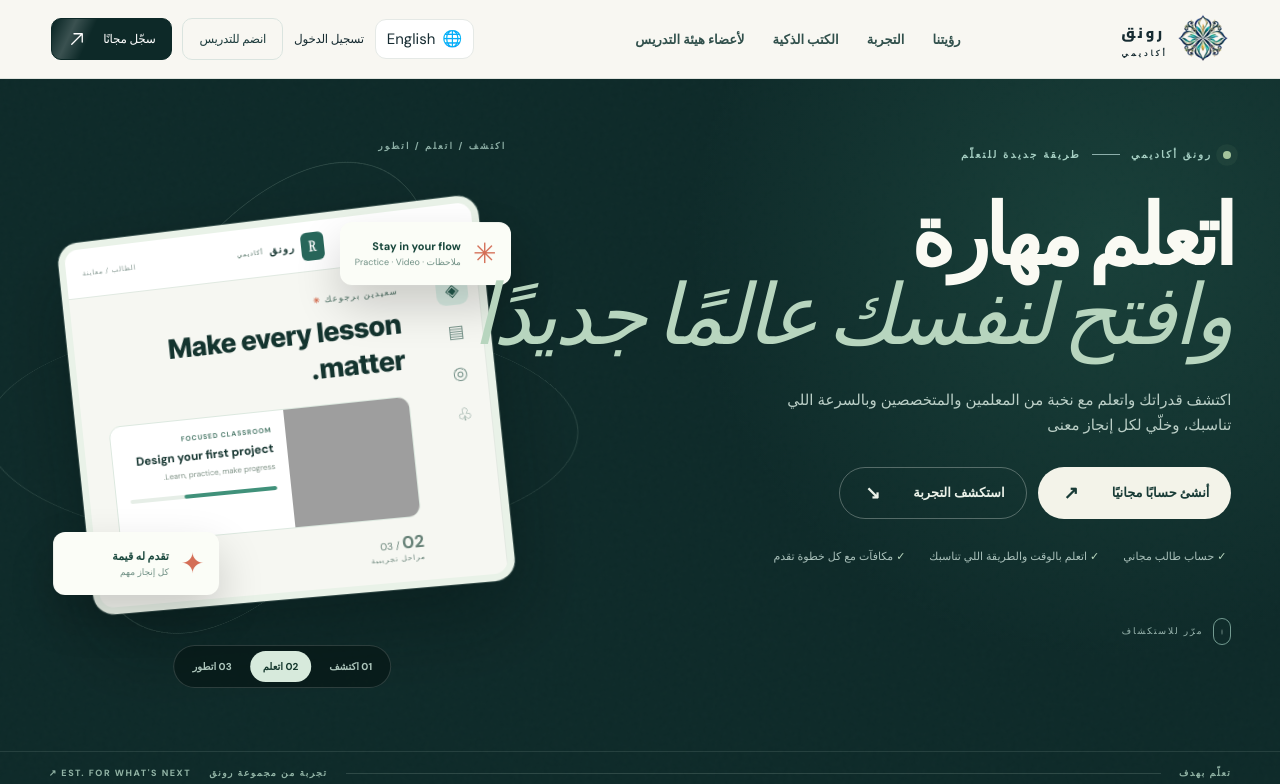
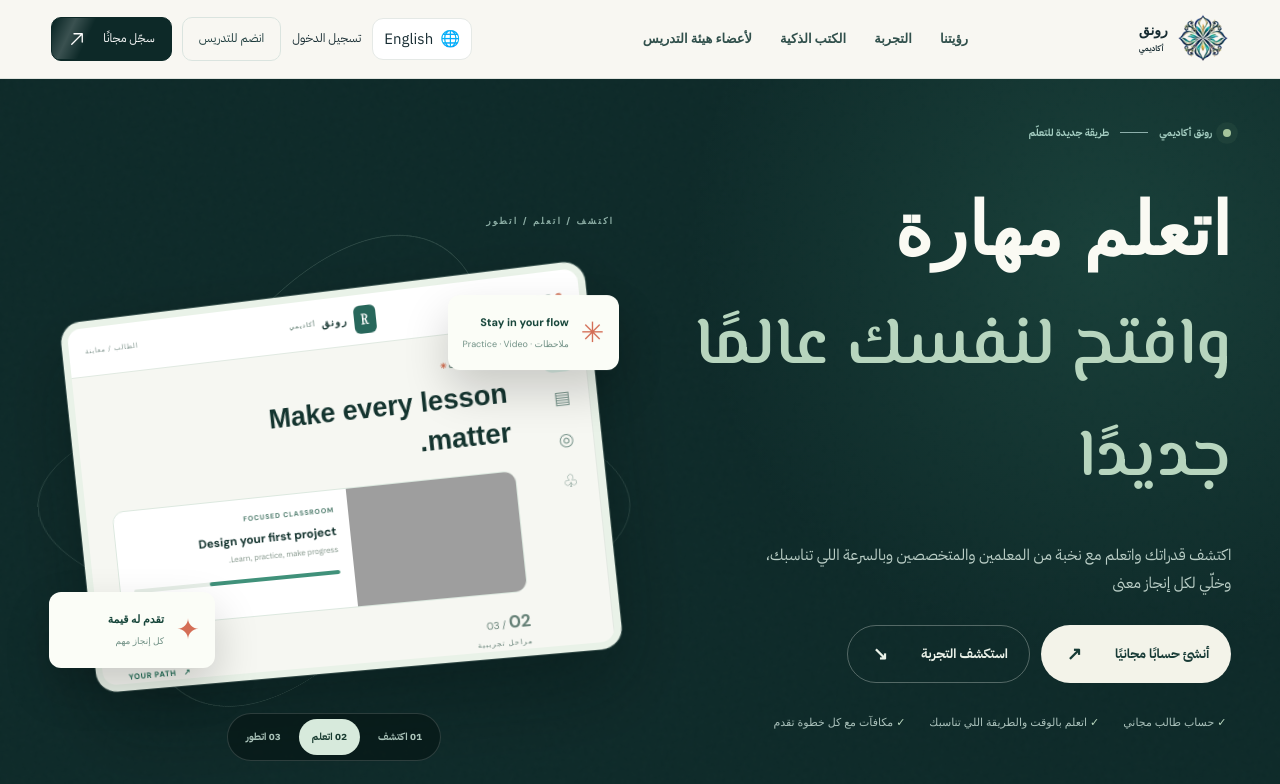
Before and after one commit to altaqawy/rawnak-academy, a plain HTML site: page index.html in a window 1280 px wide. Shown: the top 784 px of the page. Drawn offline with Linux system fonts and the light colour scheme; grey boxes are pictures that could not be loaded; a web font is replaced by a local one.

Commit message:
Apply premium Arabic font pairing to Rawnak Academy
* Introduce premium Arabic font pairing with role-based typography

* Load Alexandria, IBM Plex Sans Arabic and El Messiri instead of Cairo

* Fix large Arabic hero and editorial accents with legacy important styles

```diff
--- a/academy-i18n.css
+++ b/academy-i18n.css
@@ -12,15 +12,14 @@
 .academy-lang-toggle:focus-visible{outline:3px solid var(--brand,#c75a45);outline-offset:2px}
 .academy-lang-compact{display:none}
 .academy-lang-icon{font-size:16px;line-height:1}
-html[lang="ar"]{
- --font-body:"Cairo","Tajawal",sans-serif;
- --font-display:"Cairo","Tajawal",sans-serif;
- --font-serif:"Cairo","Tajawal",sans-serif;
-}
+/* Typography roles: display / reading / editorial. English remains unchanged. */
+html[lang="ar"],
 html[lang="ar"][data-type]{
- --font-body:"Cairo","Tajawal",sans-serif;
- --font-display:"Cairo","Tajawal",sans-serif;
- --font-serif:"Cairo","Tajawal",sans-serif;
+ --font-body:"IBM Plex Sans Arabic",sans-serif;
+ --font-display:"Alexandria",sans-serif;
+ --font-serif:"El Messiri",serif;
+ --font-ui:"IBM Plex Sans Arabic",sans-serif;
+ --font-editorial:"El Messiri",serif;
 }
 html[dir="rtl"] body{direction:rtl;text-align:right;font-family:var(--font-body)}
 html[dir="rtl"] .v7-portal,
@@ -77,3 +76,191 @@ html[dir="rtl"] .v7-app-main :is(.v7-statbox,.v7-panel){overflow-wrap:anywhere}
  .academy-language-card h2{font-size:17px}
  .academy-language-card p{font-size:11px}
 }
+
+
+/* Typography V2 — a deliberate, three-family Arabic system.
+   Use premium geometric display, compact comfortable UI, and one editorial accent.
+   Avoid expensive font-animations, layout-shift effects, and synthetic italics. */
+html[lang="ar"] body,
+html[lang="ar"] button,
+html[lang="ar"] input,
+html[lang="ar"] textarea,
+html[lang="ar"] select {
+ font-family:var(--font-ui);
+ font-kerning:normal;
+}
+html[lang="ar"] body {
+ font-weight:400;
+ line-height:1.78;
+ text-rendering:optimizeLegibility;
+}
+html[lang="ar"] :is(
+ .v76-public h1,.v76-public h2,.v76-public h3,
+ .v7-public h1,.v7-public h2,.v7-public h3,
+ .v7-portal h1,.v7-portal h2,.v7-portal h3,
+ .v6-dashboard h1,.v6-dashboard h2,
+ .v75-top h1,.v75-panel h2,
+ .v9-mobile-intro h1,.v9-quick-title strong,
+ .section-head h2,.hero h1,.course-info h3
+){
+ font-family:var(--font-display);
+ letter-spacing:-.01em;
+ font-style:normal;
+ text-wrap:balance;
+}
+html[lang="ar"] :is(
+ .v76-public p,.v7-public p,.v7-portal p,
+ .v7-portal li,.v7-portal label,.v7-portal td,.v7-portal th,
+ .v6-dashboard p,.v75-panel p,.v9-preview-note,
+ .v9-hero p,.v9-tab,.v9-shortcut span:last-child
+){
+ font-family:var(--font-body);
+ letter-spacing:0;
+ line-height:1.85;
+}
+html[lang="ar"] :is(
+ .v76-public h1,.v76-public h2,
+ .v7-app-intro h1,.v7-public .v7-auth-card h1,
+ .v6-hero h1,.v75-top h1,
+ .v9-mobile-intro h1
+){
+ font-weight:800;
+ line-height:1.37;
+}
+html[lang="ar"] :is(
+ .v76-public h3,.v7-panel h2,
+ .v7-app-main h2,.v7-app-main h3,
+ .v75-panel h2,.v9-quick-title strong
+){
+ font-weight:700;
+ line-height:1.46;
+}
+html[lang="ar"] :is(
+ .v76-hero-italic,.v76-public .serif,
+ .v76-public h2 em,.v76-public h1 em,
+ .v76-public .v76-story-head em,
+ .v76-public .v76-faq h2 em,
+ .v7-guest-head .serif,.hero h1 .serif,
+ .v6-dashboard .serif,
+ .v76-public .v76-gift-message,
+ .v76-public .v76-gift-quote
+){
+ font-family:var(--font-editorial);
+ font-style:normal;
+ font-weight:600;
+ letter-spacing:0;
+ line-height:1.55;
+}
+html[lang="ar"] .v76-public .v76-hero-italic {
+ font-size:.92em;
+ line-height:1.5;
+}
+html[lang="ar"] :is(
+ .v7-sideitem,.v7-app-top,.v7-app-top strong,
+ .v7-ghost,.v7-label,.v7-eyebrow,.v75-eye,
+ .v9-eyebrow,.v9-quick-title small,
+ .v7-navsection,.v7-role-badge,
+ .v9-bottom-nav,.v9-sheet-grid button,
+ .btn,.nav-link,.v75-button,.academy-lang-toggle
+){
+ font-family:var(--font-ui);
+ letter-spacing:0;
+}
+html[lang="ar"] :is(
+ .v7-sideitem,.v7-app-top strong,.v9-tab,
+ .v9-shortcut,.v75-button,.v7-label,.v75-eye
+){font-weight:600}
+html[lang="ar"] :is(
+ .v7-statbox strong,.v6-dashboard .dash-stat strong,
+ .progress-caption,.v76-progress-number,
+ .v75-kpi strong,.v9-numeric
+){font-family:"Inter Tight",var(--font-display);font-variant-numeric:tabular-nums}
+html[lang="ar"] .v7-statbox strong {letter-spacing:0;line-height:1.35}
+html[lang="ar"] .logo-text strong {
+ font-family:var(--font-display);
+ font-weight:800;
+ letter-spacing:0;
+ line-height:1.2;
+}
+html[lang="ar"] .logo-text small {
+ font-family:var(--font-ui);
+ font-weight:600;
+ letter-spacing:0;
+}
+html[lang="ar"] .v7-app-intro p,
+html[lang="ar"] .v7-panel p,
+html[lang="ar"] .v76-hero-copy {
+ font-size:clamp(13px,1.2vw,16px);
+ line-height:1.93;
+}
+html[lang="ar"] .v7-portal :is(input,textarea,select),
+html[lang="ar"] .v7-public :is(input,textarea,select) {
+ font-size:16px;
+ line-height:1.6;
+}
+html[lang="ar"] :is(.v7-statbox span,.v7-statbox small,.v9-quick-title small) {
+ font-size:clamp(10px,.82vw,12px);
+}
+html[lang="ar"] :is(.v76-public,.v7-portal,.v7-public) {
+ overflow-wrap:break-word;
+}
+@media(max-width:820px){
+ html[lang="ar"] .v9-mobile-intro h1{font-size:clamp(27px,7.7vw,37px);line-height:1.42}
+ html[lang="ar"] .v7-app-intro h1{font-size:clamp(29px,7.8vw,43px);line-height:1.42}
+ html[lang="ar"] .v76-public h1{line-height:1.36}
+ html[lang="ar"] .v9-hero p{font-size:13px;line-height:1.86}
+ html[lang="ar"] .v9-tab{line-height:1.2;letter-spacing:0}
+ html[lang="ar"] .v7-portal .v7-app-main p{line-height:1.85}
+}
+@media(max-width:380px){
+ html[lang="ar"] .v9-mobile-intro h1{font-size:27px}
+ html[lang="ar"] .v9-shortcut span:last-child{font-size:12px}
+}
+
+
+/* Override the public hero's legacy !important English display typography only in Arabic. */
+html[lang="ar"] .v76-public .v76-hero h1 {
+ font-family:var(--font-display)!important;
+ font-weight:800!important;
+ font-size:clamp(45px,5.7vw,83px)!important;
+ line-height:1.48!important;
+ letter-spacing:0!important;
+ white-space:normal!important;
+ text-wrap:balance;
+}
+html[lang="ar"] .v76-public .v76-hero-italic {
+ font-family:var(--font-editorial)!important;
+ font-weight:600!important;
+ font-style:normal!important;
+ letter-spacing:0!important;
+ line-height:1.45!important;
+}
+html[lang="ar"] .v76-public h2 em,
+html[lang="ar"] .v76-public h3 em {
+ font-family:var(--font-editorial);
+ font-weight:600;
+ font-style:normal;
+ letter-spacing:0;
+}
+html[lang="ar"] .v76-public :is(.v76-device-main h3,.v76-story-screen h3) {
+ font-family:var(--font-display);
+ font-weight:700;
+ letter-spacing:0;
+ line-height:1.45;
+}
+html[lang="ar"] .v76-public .v76-hero-eyebrow {
+ font-family:var(--font-ui);
+ letter-spacing:0;
+ white-space:normal;
+ line-height:1.7;
+}
+html[lang="ar"] .v76-public .v76-hero-left {min-width:0}
+html[lang="ar"] .v76-public .v76-hero-grid {min-height:0}
+@media(max-width:900px){
+ html[lang="ar"] .v76-public .v76-hero h1{font-size:clamp(39px,8.4vw,66px)!important;line-height:1.48!important}
+}
+@media(max-width:600px){
+ html[lang="ar"] .v76-public .v76-hero h1{font-size:clamp(35px,8.5vw,51px)!important;line-height:1.5!important;margin:22px 0!important}
+ html[lang="ar"] .v76-public .v76-hero-italic{font-size:1em}
+ html[lang="ar"] .v76-public .v76-hero-copy{font-size:14px;line-height:1.9}
+}
--- a/index.html
+++ b/index.html
@@ -608,7 +608,7 @@ html[data-motion="off"] html,html[data-motion="off"] body,html[data-motion="off"
 @media(prefers-reduced-motion:reduce){.v8-menu-trigger,.v8-menu-lines i,.v76-public .v7-guest-links a::after{transition:none}}
 </style>
   <link rel="stylesheet" href="mobile-workspaces.css" />
-  <link href="https://fonts.googleapis.com/css2?family=Cairo:wght@400;500;600;700;800;900&display=swap" rel="stylesheet" />
+  <link href="https://fonts.googleapis.com/css2?family=Alexandria:wght@500;600;700;800&family=El+Messiri:wght@500;600;700&family=IBM+Plex+Sans+Arabic:wght@400;500;600;700&display=swap" rel="stylesheet" />
   <link rel="stylesheet" href="academy-i18n.css" />
 </head>
 <body>
```
